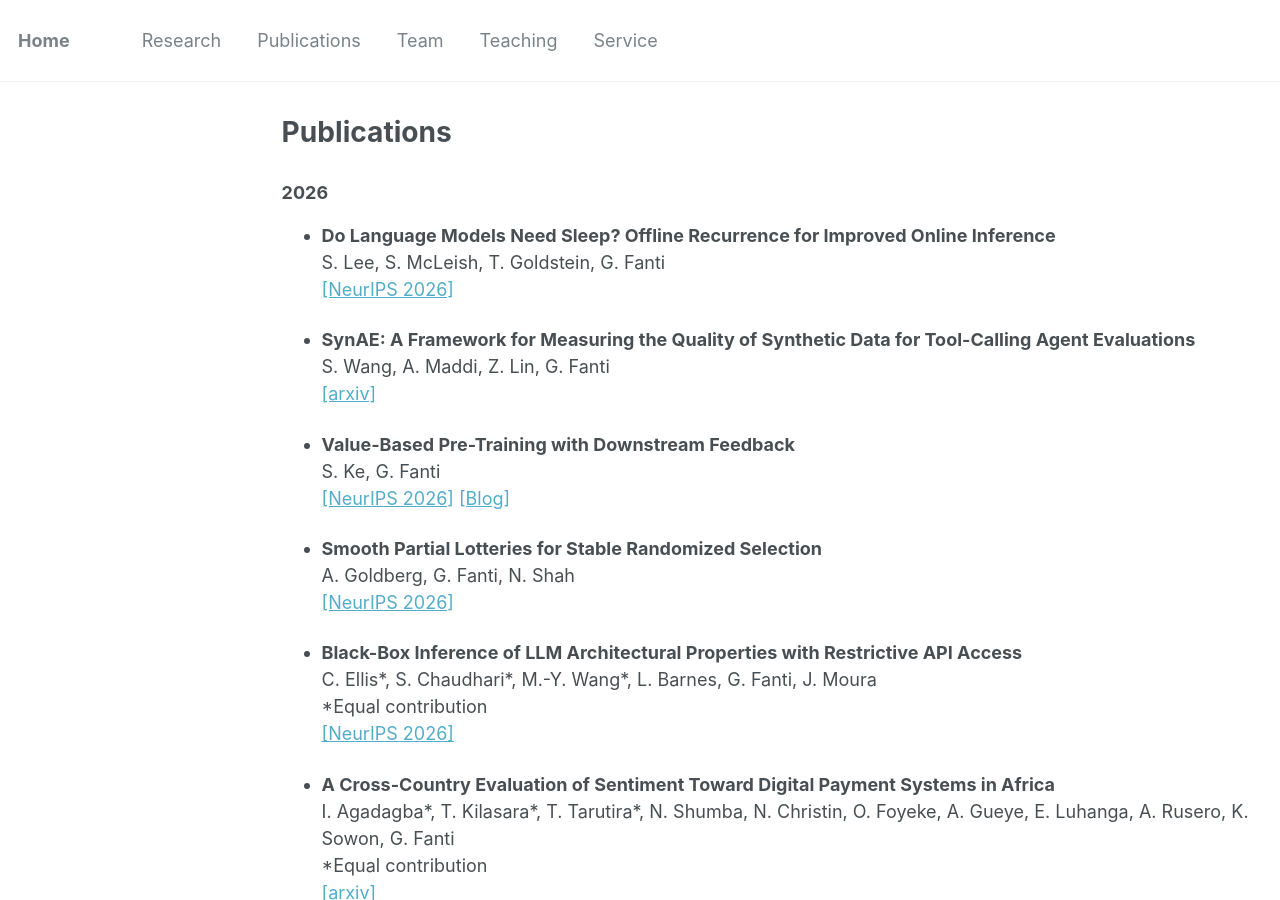
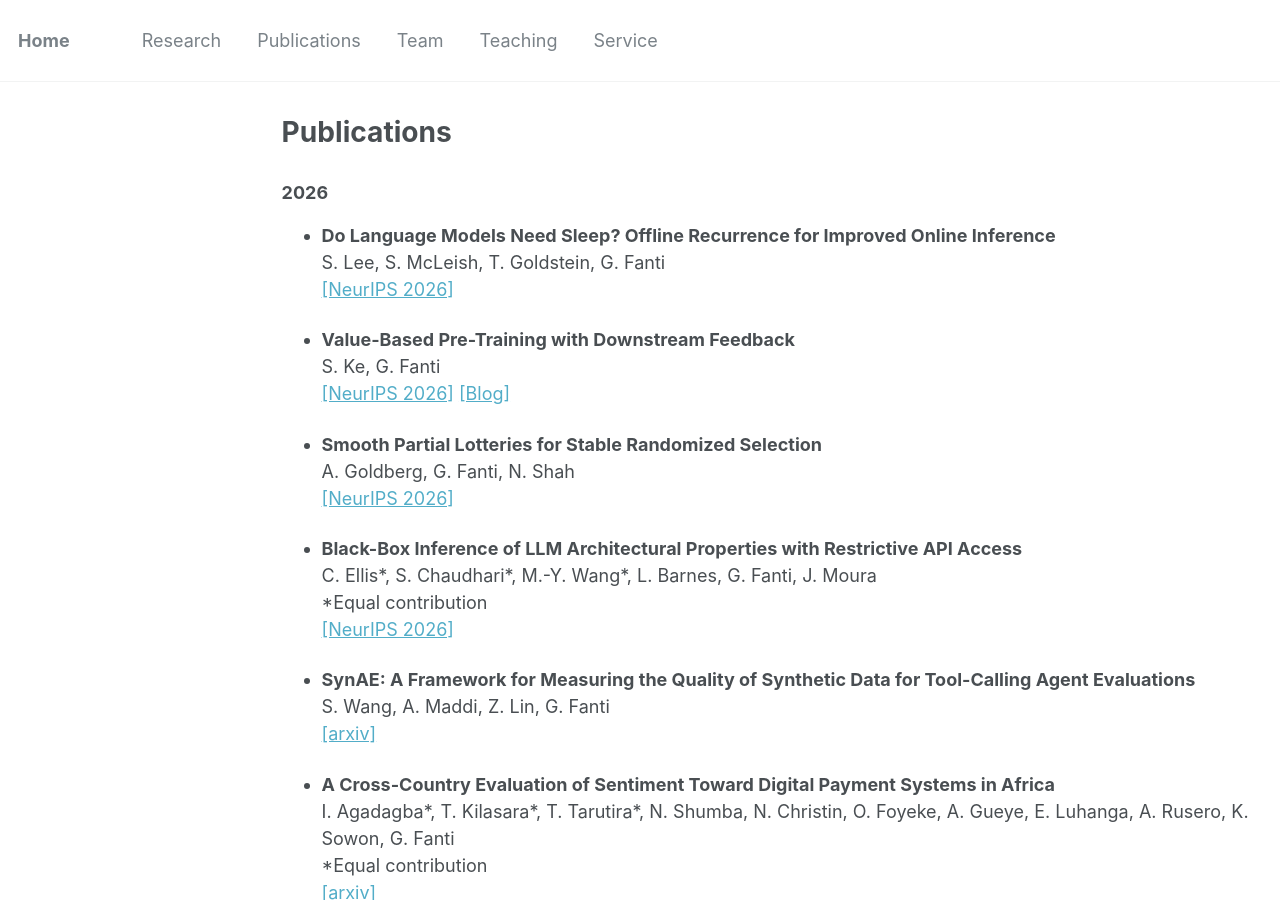
Before and after one commit to gfanti/gfanti.github.io, a Jekyll site: the page built from _pages/publications.md, in a window 1280 px wide and 900 px high. Built offline with Jekyll 4.4.1, drawn with Linux system fonts in a browser that asks for light colours; part of the change alters nothing that is shown.

Commit message:
changed the order

```diff
--- a/_pages/publications.md
+++ b/_pages/publications.md
@@ -8,11 +8,6 @@ author_profile: false
 * <b>Do Language Models Need Sleep? Offline Recurrence for Improved Online Inference</b>
 <br>S. Lee, S. McLeish, T. Goldstein, G. Fanti
 <br> <a href="https://arxiv.org/abs/2605.26099">[NeurIPS 2026]</a>
-<br>
-
-* <b>SynAE: A Framework for Measuring the Quality of Synthetic Data for Tool-Calling Agent Evaluations</b>
-<br>S. Wang, A. Maddi, Z. Lin, G. Fanti
-<br> <a href="https://arxiv.org/abs/2605.22564">[arxiv]</a>
 <br>
 
 * <b>Value-Based Pre-Training with Downstream Feedback</b>
@@ -34,6 +29,11 @@ author_profile: false
 <br>
 
 
+
+* <b>SynAE: A Framework for Measuring the Quality of Synthetic Data for Tool-Calling Agent Evaluations</b>
+<br>S. Wang, A. Maddi, Z. Lin, G. Fanti
+<br> <a href="https://arxiv.org/abs/2605.22564">[arxiv]</a>
+<br>
 
 
 
```
